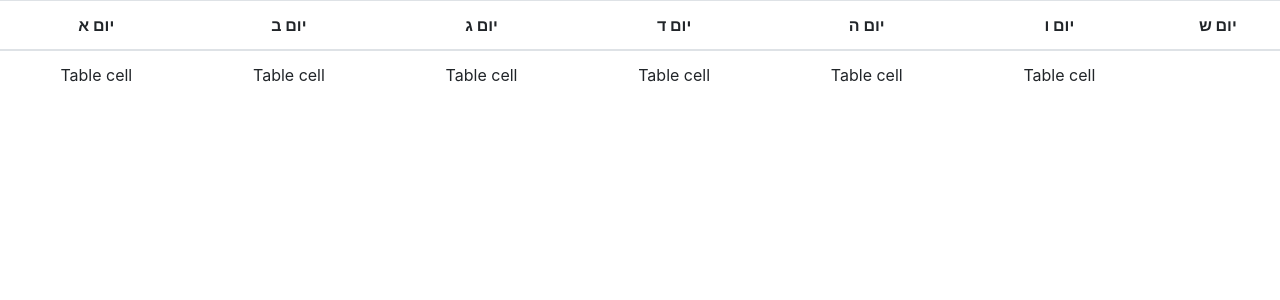
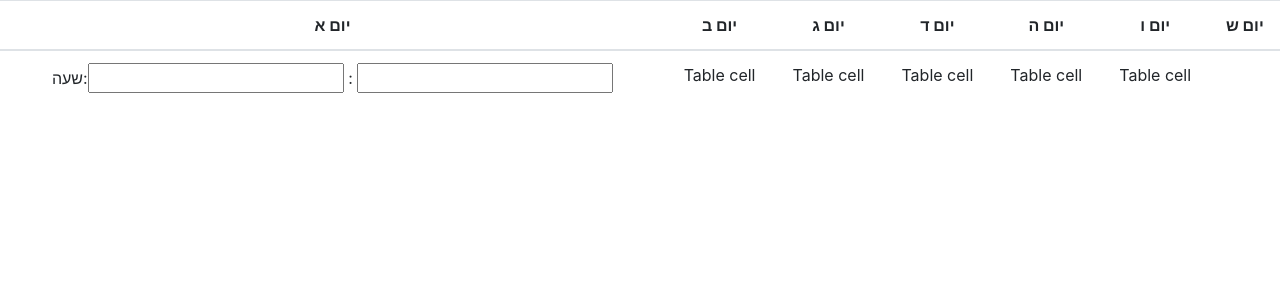
Before and after one commit to mahosh/Final-project, a React (Create React App) app: page / in a window 1280 px wide. Shown: the top 300 px of the page. Built offline with nearby package versions, Linux system fonts and the light colour scheme.

Commit message:
Adding time input

```diff
--- a/src/Day.js
+++ b/src/Day.js
@@ -12,5 +12,10 @@ export default class Day extends Component {
         }
 
     }
+    render() {
+        return(
+            <Meal></Meal>
+        )
+    }
 
 }
--- a/src/Meal.js
+++ b/src/Meal.js
@@ -4,10 +4,16 @@ export default class Meal extends Component {
 
     constructor(props) {
         super(props);
-
-        this.state = {
-
-        }
-
+    }
+    render() {
+        const { typeOfMeal } = this.props;
+        return(
+            <div>
+                <label for="hours">שעה: </label>
+                <input id="hours" maxLength="2" type="text" pattern="([0-1][0-9])|([2][0-3])"></input>
+                <span> : </span>
+                <input id="minutes" maxLength="2" type="text" pattern="([0-5][0-9])"></input>
+            </div>
+        )
     }
 }
--- a/src/Week.js
+++ b/src/Week.js
@@ -30,7 +30,7 @@ export default class Week extends Component {
                 </thead>
                 <tbody>
                     <tr>
-                        <td>Table cell</td>
+                        <td><Day/></td>
                         <td>Table cell</td>
                         <td>Table cell</td>
                         <td>Table cell</td>
```
